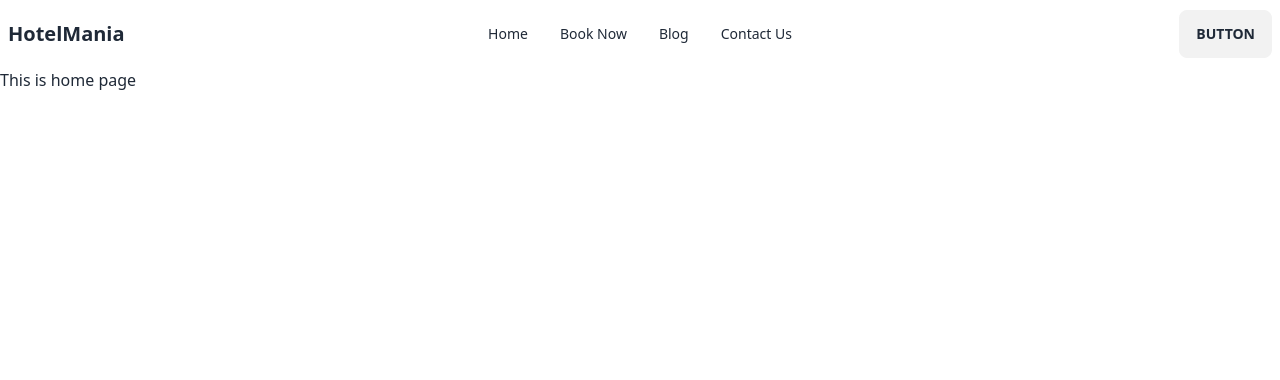
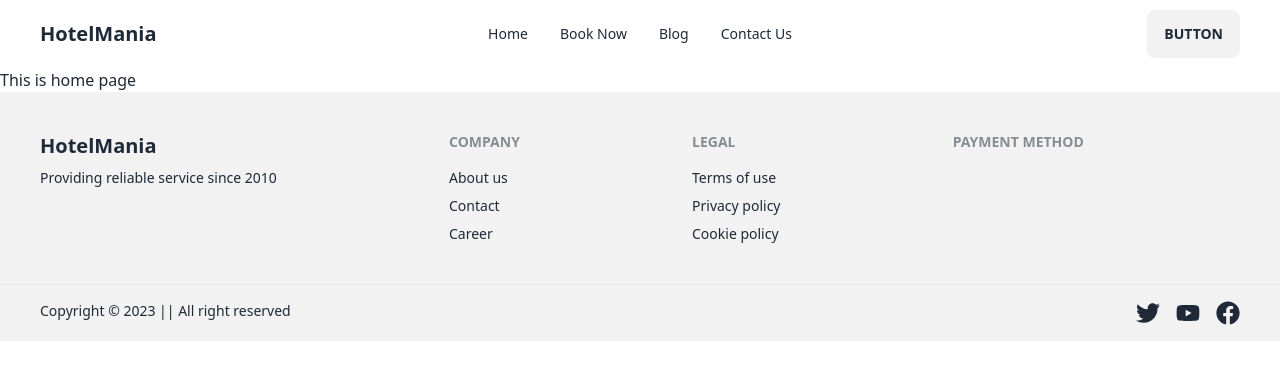
Before and after one commit to ihsajjad/hotel-mania-client, a React (Vite) app: page / in a window 1280 px wide. Shown: the top 380 px of the page. Built offline with nearby package versions, Linux system fonts and the light colour scheme.

Commit message:
created footer

```diff
--- a/src/layouts/Mian.jsx
+++ b/src/layouts/Mian.jsx
@@ -1,11 +1,13 @@
 import { Outlet } from "react-router-dom";
 import NavBar from "../shared/navBar/NavBar";
+import Footer from "../shared/footer/Footer";
 
 const Mian = () => {
   return (
     <div>
       <NavBar />
       <Outlet />
+      <Footer />
     </div>
   );
 };
--- a/src/main.jsx
+++ b/src/main.jsx
@@ -3,12 +3,10 @@ import ReactDOM from "react-dom/client";
 import "./index.css";
 import { RouterProvider } from "react-router-dom";
 import { router } from "./routes/Routes.jsx";
-import Mian from "./layouts/Mian.jsx";
-
 ReactDOM.createRoot(document.getElementById("root")).render(
   <React.StrictMode>
-    <RouterProvider router={router}>
-      <Mian />
-    </RouterProvider>
+    <div className="max-w-screen-xl mx-auto">
+      <RouterProvider router={router}></RouterProvider>
+    </div>
   </React.StrictMode>
 );
--- /dev/null
+++ b/src/shared/footer/Footer.jsx
@@ -0,0 +1,52 @@
+import { FaFacebook, FaTwitter, FaYoutube } from "react-icons/fa";
+import { Link } from "react-router-dom";
+
+const Footer = () => {
+  return (
+    <footer>
+      <div className="footer p-10 bg-base-200 text-base-content">
+        <div>
+          <Link to="/" className=" text-xl font-bold">
+            Hotel<span>Mania</span>
+          </Link>
+          <p>Providing reliable service since 2010</p>
+        </div>
+        <div>
+          <span className="footer-title">Company</span>
+          <a className="link link-hover">About us</a>
+          <a className="link link-hover">Contact</a>
+          <a className="link link-hover">Career</a>
+        </div>
+        <div>
+          <span className="footer-title">Legal</span>
+          <a className="link link-hover">Terms of use</a>
+          <a className="link link-hover">Privacy policy</a>
+          <a className="link link-hover">Cookie policy</a>
+        </div>
+        <div>
+          <span className="footer-title">Payment Method</span>
+        </div>
+      </div>
+      <div className="footer px-10 py-4 border-t bg-base-200 text-base-content border-base-300">
+        <div className="items-center grid-flow-col">
+          <p> Copyright &copy; 2023 || All right reserved</p>
+        </div>
+        <div className="md:place-self-center md:justify-self-end">
+          <div className="grid grid-flow-col gap-4">
+            <a>
+              <FaTwitter className="w-6 h-6" />
+            </a>
+            <a>
+              <FaYoutube className="w-6 h-6" />
+            </a>
+            <a>
+              <FaFacebook className="w-6 h-6" />
+            </a>
+          </div>
+        </div>
+      </div>
+    </footer>
+  );
+};
+
+export default Footer;
--- a/src/shared/navBar/NavBar.jsx
+++ b/src/shared/navBar/NavBar.jsx
@@ -18,7 +18,7 @@ const NavBar = () => {
     </>
   );
   return (
-    <div className="navbar bg-base-100">
+    <div className="navbar bg-base-100 lg:px-10">
       <div className="navbar-start">
         <div className="dropdown">
           <label tabIndex={0} className="btn btn-ghost lg:hidden">
```
